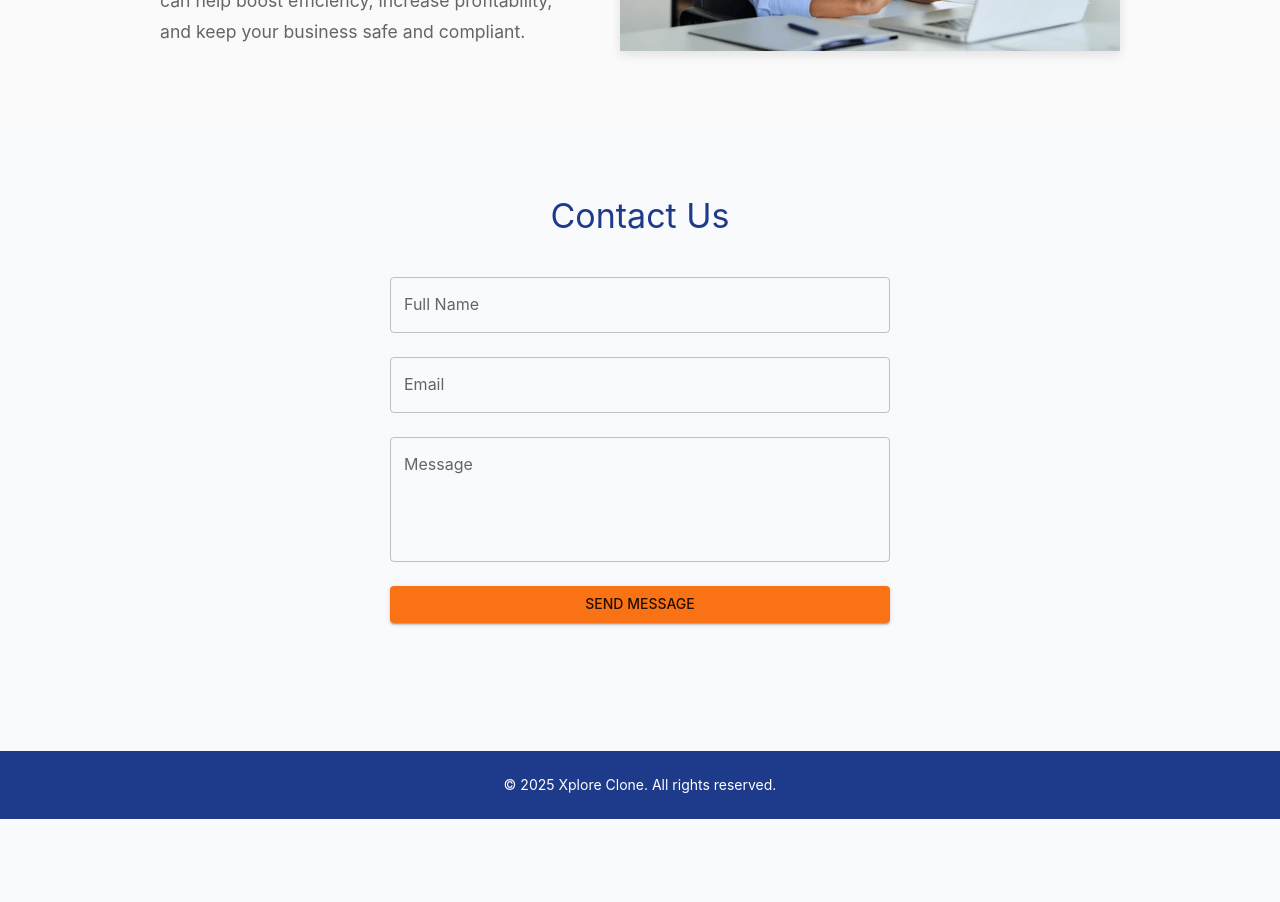
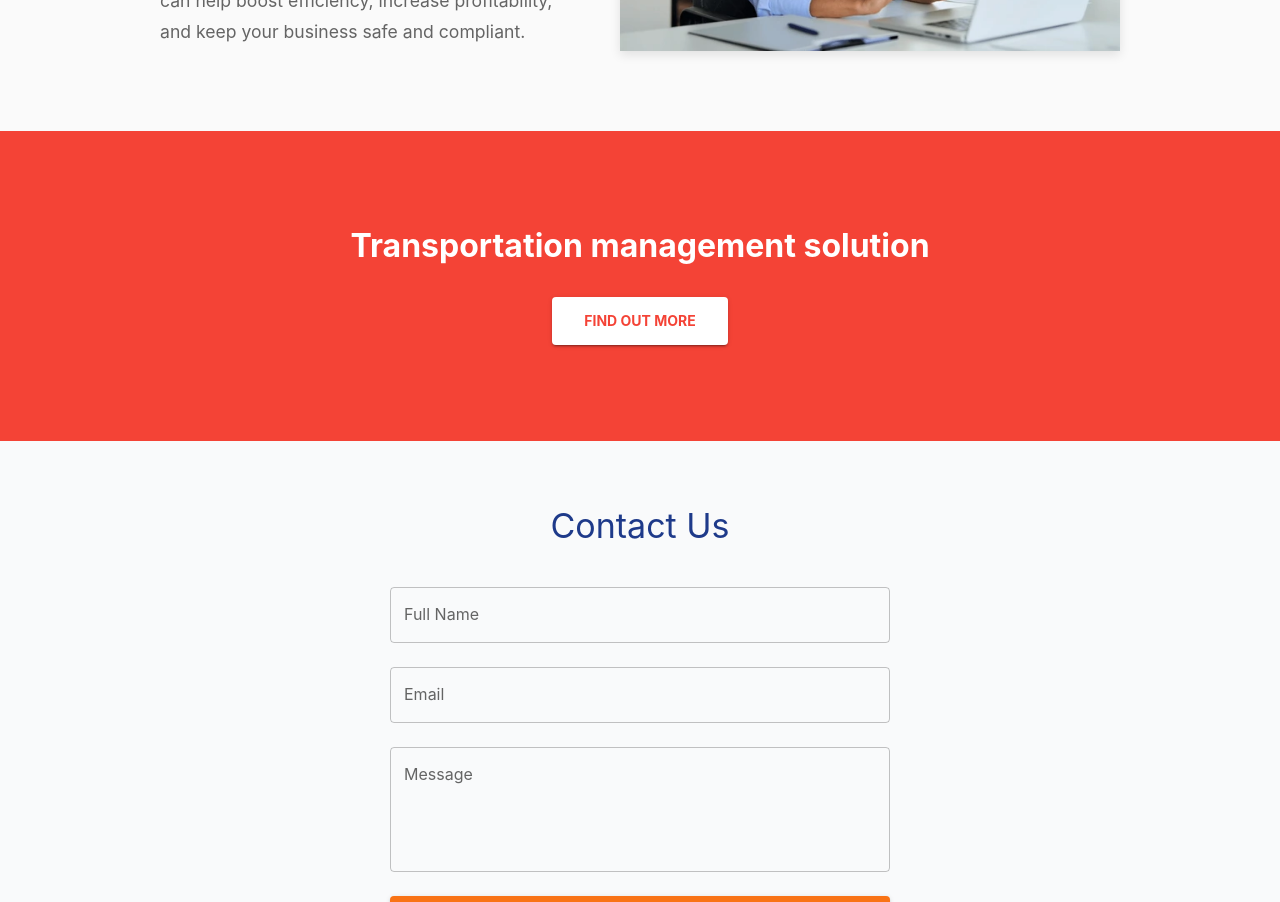
Before and after one commit to aijant/orkan-site, a React (Create React App) app: page / in a window 1280 px wide. Shown: the part 4280-5182 px from the top of the page. Before the commit the page ends 5099 px from the top, so only its background shows below. Built offline with nearby package versions, Linux system fonts and the light colour scheme.

Commit message:
Add: Transportation management solution

```diff
--- a/src/pages/Support.tsx
+++ b/src/pages/Support.tsx
@@ -1,8 +1,9 @@
-import { Box, Typography } from "@mui/material";
+import { Box, Typography, Button } from "@mui/material";
 import SupportImg from "../assets/support.jpg";
 
 export default function Support() {
   return (
+    <>
       <Box
         sx={{
           backgroundColor: "#fafafa",
@@ -40,10 +41,10 @@ export default function Support() {
           >
             You don’t have to navigate Orkan alone! Our customer support team is
             available 24/7 to assist you with any questions or issues that may
-          arise. Having a reliable team by your side can make a big difference —
-          especially for your drivers. Reach out to us to learn how we can help
-          boost efficiency, increase profitability, and keep your business safe
-          and compliant.
+            arise. Having a reliable team by your side can make a big difference
+            — especially for your drivers. Reach out to us to learn how we can
+            help boost efficiency, increase profitability, and keep your
+            business safe and compliant.
           </Typography>
         </Box>
         <Box
@@ -59,5 +60,41 @@ export default function Support() {
           }}
         />
       </Box>
+
+      <Box
+        sx={{
+          backgroundColor: "#f44336",
+          color: "#fff",
+          py: { xs: 8, md: 12 },
+          px: { xs: 3, md: 6 },
+          textAlign: "center",
+        }}
+      >
+        <Typography
+          variant="h3"
+          fontWeight={700}
+          sx={{ mb: 4, fontSize: { xs: "1rem", md: "2rem" } }}
+        >
+          Transportation management solution
+        </Typography>
+
+        <Button
+          variant="contained"
+          sx={{
+            backgroundColor: "#fff",
+            color: "#f44336",
+            fontWeight: 700,
+            px: 4,
+            py: 1.5,
+            "&:hover": {
+              backgroundColor: "#060101ff",
+              color: "#fff",
+            },
+          }}
+        >
+          Find out more
+        </Button>
+      </Box>
+    </>
   );
 }
```
Lines whose indentation alone changed are shown as unchanged.
